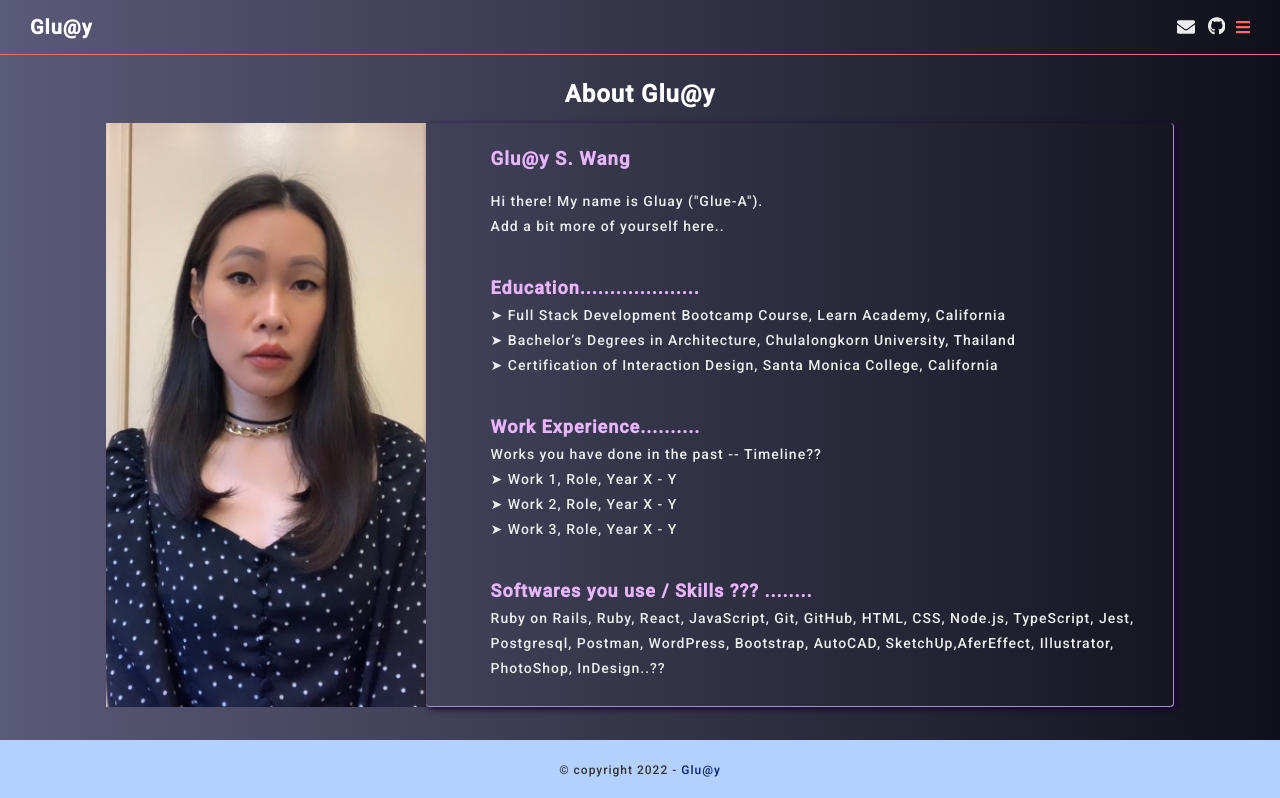
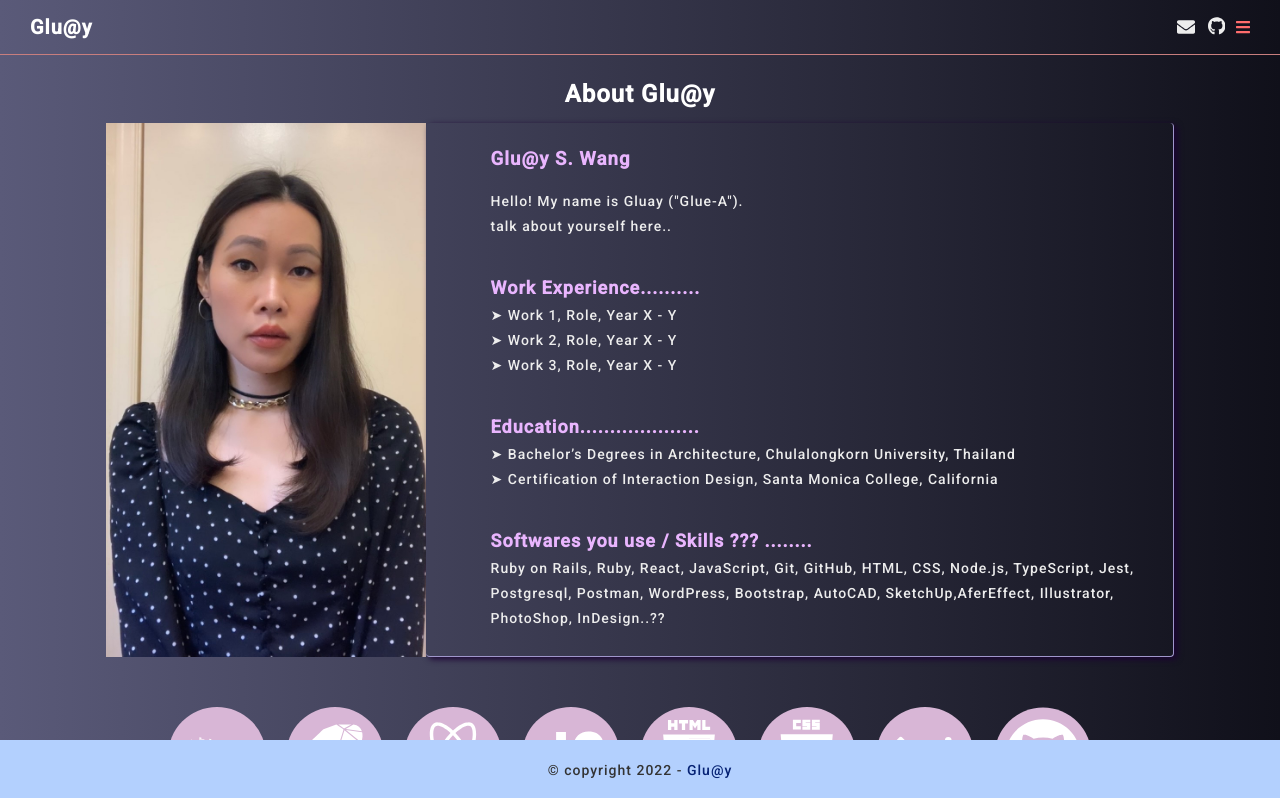
Before and after one commit to Gluay88/portfolio-website, a React (Create React App) app: page /#/About in a window 1280 px wide. Shown: the top 798 px of the page. Built offline with nearby package versions, Linux system fonts and the light colour scheme.

Commit message:
footer font size

```diff
--- a/src/App.css
+++ b/src/App.css
@@ -409,6 +409,7 @@
 }
 
 
+
 .footer-main {
     width: 100%;
     height: 60px;
@@ -425,7 +426,7 @@
 }
 
 .footer-main h2 {
-    font-size: 12px;
+    font-size: 14px;
     font-weight: lighter;
 
 }
--- a/src/Routes/About.js
+++ b/src/Routes/About.js
@@ -32,12 +32,28 @@
                         <div id="aboutText">
                             <h3>Glu@y S. Wang</h3>
                             <br/>
-                            <p>Hi there! My name is Gluay ("Glue-A"). <br/>Add a bit more of yourself here..</p>
+
+                            <p>Hello! My name is Gluay ("Glue-A"). <br/>
+                            talk about yourself here..
+                             </p>
+                            {/* I'm a full stack web developer and UX/UI enthusiast
+                            coming from an architecture and design background with a deep understanding of the web who enjoys using multiple tools to engineer and create. Looking forward to growing and extending my developmental skills through my passion for creating and coding. */}
+
                             <br />
                             <br />
+
+
+                            <h4>Work Experience..........</h4>
+                            {/* <p>&#10148; Full Stack Development Bootcamp Course, Learn Academy, California</p> */}
+
+                            <p>&#10148; Work 1, Role, Year X - Y</p>
+                            <p>&#10148; Work 2, Role, Year X - Y</p>
+                            <p>&#10148; Work 3, Role, Year X - Y</p>
+                            <br />
+                            <br />
+
+
                             <h4>Education....................</h4>
-                            <p>&#10148; Full Stack Development Bootcamp Course, Learn Academy, California</p>
-
                             <p>&#10148; Bachelor’s Degrees in Architecture, Chulalongkorn University, Thailand</p>
 
                             <p>&#10148; Certification of Interaction Design, Santa Monica College, California</p>
@@ -45,13 +61,7 @@
                             <br />
                             <br />
 
-                            <h4>Work Experience..........</h4>
-                            <p>Works you have done in the past -- Timeline??</p>
-                            <p>&#10148; Work 1, Role, Year X - Y</p>
-                            <p>&#10148; Work 2, Role, Year X - Y</p>
-                            <p>&#10148; Work 3, Role, Year X - Y</p>
-                            <br />
-                            <br />
+
 
                             <h4>Softwares you use / Skills ??? ........</h4>
                             <p>
--- a/src/Routes/Projects.js
+++ b/src/Routes/Projects.js
@@ -34,7 +34,7 @@
                 "Javascript, HTML, CSS, Illustrator, PhotoShop",
                 "WordPress, PHP, HTML, CSS, Illustrator, PhotoShop",
                 "JavaScript, HTML, CSS, Illustrator, PhotoShop",
-                "JavaScript, HTML, CSS, Illustrator, PhotoShop"],
+                "React, JavaScript, HTML, CSS, Illustrator"],
 
             buttonLink: [
             <a href="http://www.719mangosteen.com/" target="_blank" style={{color:'white', textDecoration: 'none'}}>More..</a>,
@@ -59,7 +59,10 @@
             <Header />
             <div className="container-all">
                 <h2>Projects</h2>
+
+
                 <div className="projects_container">
+
 
                     <div className="project-div">
                     <a href="http://www.719mangosteen.com/" target="_blank">
@@ -116,11 +119,11 @@
                     </a>
                    </div>
 
-
-
                 </div>
              </div>
+
             <Footer />
+
         </div>
         )
 
--- a/src/components/AnimationHome.js
+++ b/src/components/AnimationHome.js
@@ -1,8 +1,9 @@
 import React, { Component } from 'react'
 import './AnimationStyle.css';
 import Typist from 'react-typist';
-// import GluayHomePhoto from '../assets/gluay_home_photo.png';
 import GluayHomePhoto from '../assets/gluayLaptop.png';
+// import Laptop from '../assets/laptop.svg';
+import Laptop from '../assets/laptop.png';
 
 
 
@@ -49,7 +50,8 @@
                         </Typist>
                     </div>
                     <div className="gluay_home_pic">
-                        <img src={GluayHomePhoto} alt="Gluay Workign Picture"/>
+                        {/* <img src={GluayHomePhoto} alt="Gluay Workign Picture"/>     */}
+                        <img src={Laptop} alt="laptop" />
                     </div>
 
                 </div>
```
Also changed, not shown: src/assets/laptop.png (added), src/assets/laptop.svg (added).
